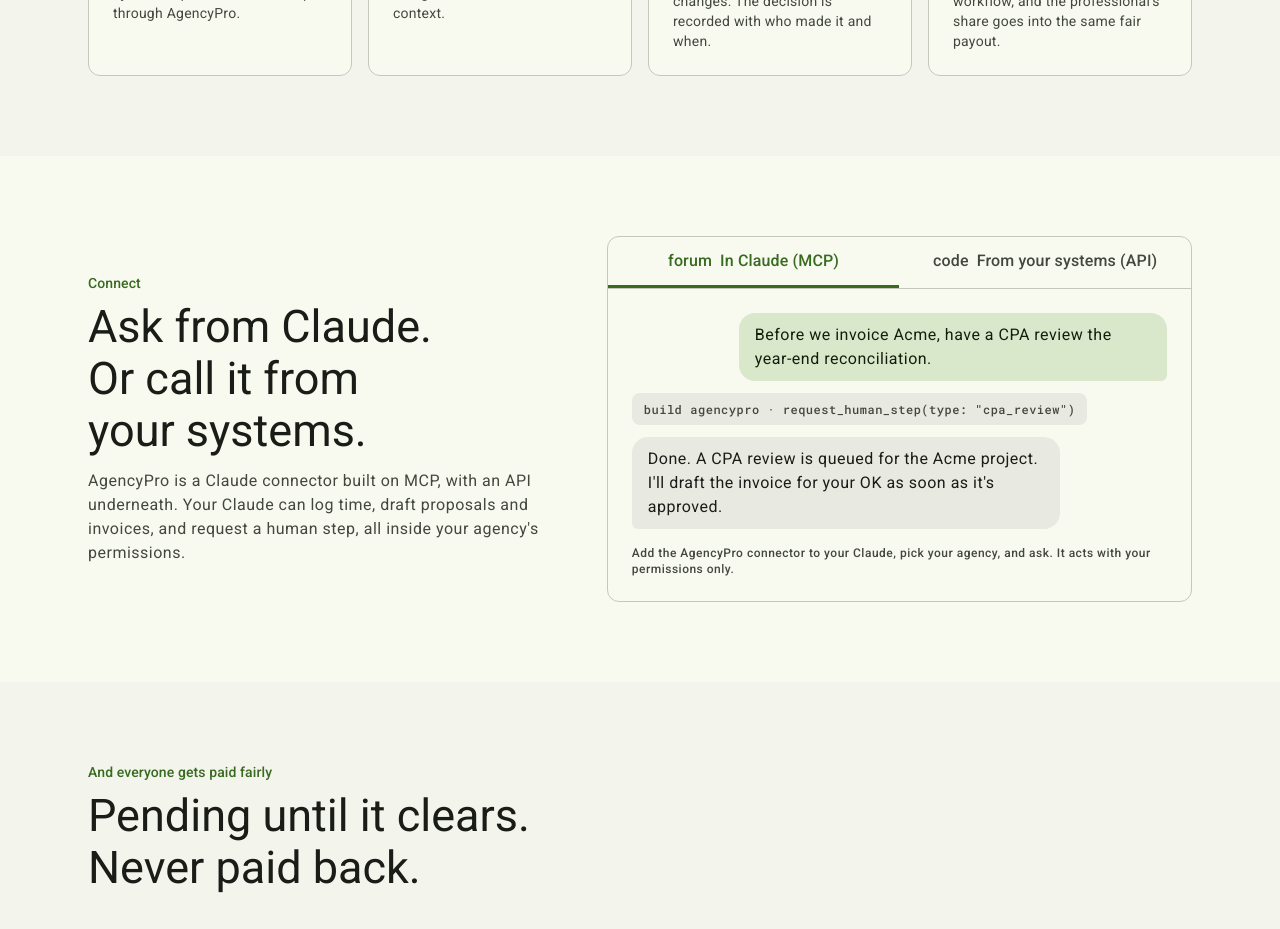
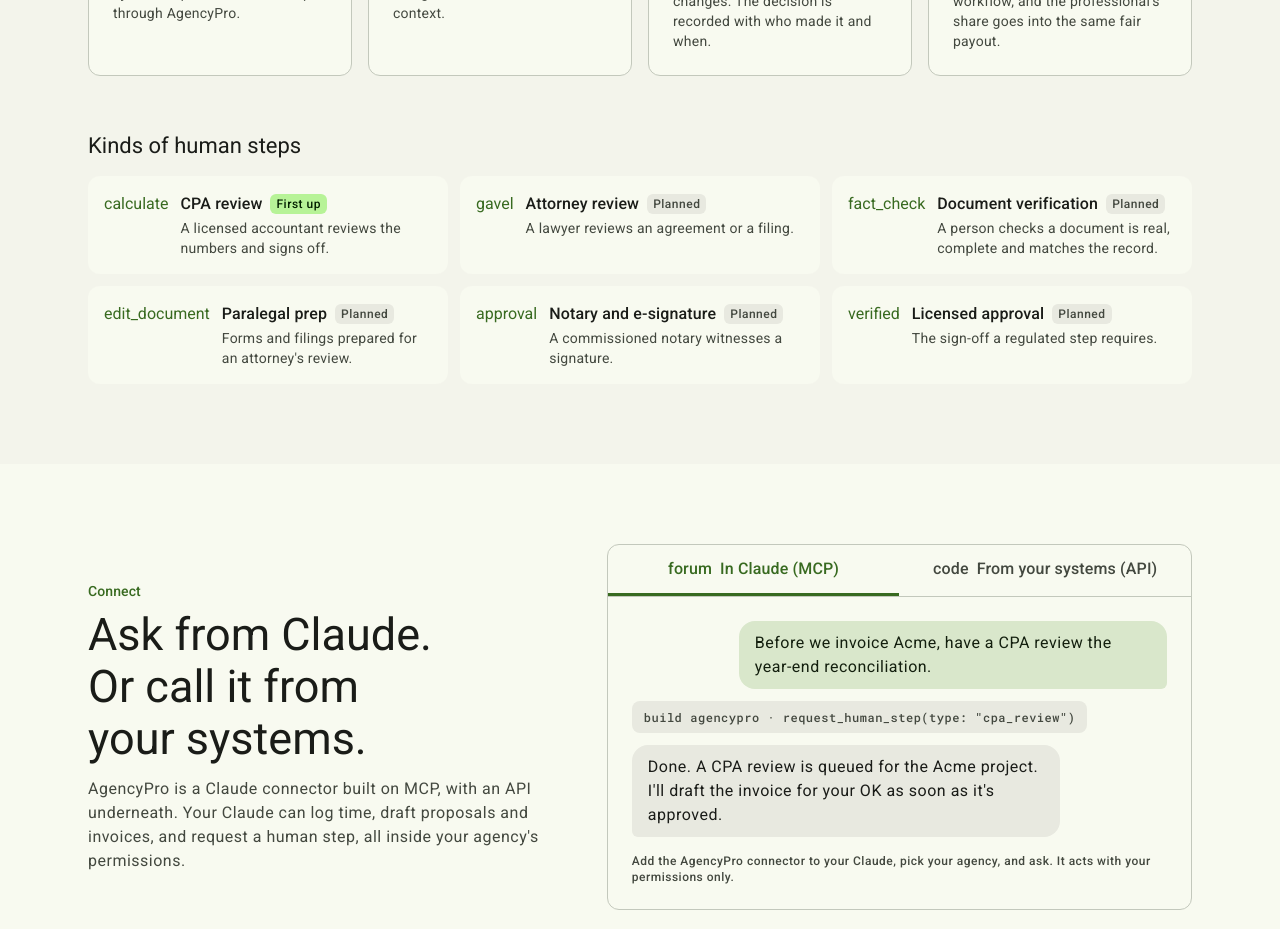
Before and after one commit to rodmjay/agency-squared, a Next.js app: page / in a window 1280 px wide. Shown: the part 1340-2269 px from the top of the page. Built offline with nearby package versions, Linux system fonts and the light colour scheme.

Commit message:
Round 9: kinds of human steps with honest status

```diff
--- a/src/app/page.tsx
+++ b/src/app/page.tsx
@@ -21,6 +21,15 @@ const humanSteps = [
   { icon: "badge", title: "A vetted pro takes it", body: "A professional who holds the right credential claims the step and gets the documents and context." },
   { icon: "fact_check", title: "They decide, on the record", body: "Approve, reject or ask for changes. The decision is recorded with who made it and when." },
   { icon: "arrow_forward", title: "Your workflow carries on", body: "The answer comes back to your workflow, and the professional's share goes into the same fair payout." },
+];
+
+const stepTypes: [string, string, string, boolean][] = [
+  ["calculate", "CPA review", "A licensed accountant reviews the numbers and signs off.", true],
+  ["gavel", "Attorney review", "A lawyer reviews an agreement or a filing.", false],
+  ["fact_check", "Document verification", "A person checks a document is real, complete and matches the record.", false],
+  ["edit_document", "Paralegal prep", "Forms and filings prepared for an attorney's review.", false],
+  ["approval", "Notary and e-signature", "A commissioned notary witnesses a signature.", false],
+  ["verified", "Licensed approval", "The sign-off a regulated step requires.", false],
 ];
 
 const perks = [
@@ -116,6 +125,21 @@ export default function Home() {
                 </li>
               ))}
             </ol>
+            <h3 className="md-title-large mt-14">Kinds of human steps</h3>
+            <ul className="mt-4 grid gap-3 sm:grid-cols-2 lg:grid-cols-3">
+              {stepTypes.map(([icon, title, body, first]) => (
+                <li key={title} className="flex gap-3 rounded-xl bg-surface p-4">
+                  <md-icon aria-hidden="true" class="text-primary">{icon}</md-icon>
+                  <div className="min-w-0">
+                    <p className="md-title-medium flex flex-wrap items-center gap-2">
+                      {title}
+                      <span className={`md-label-medium rounded-md px-1.5 py-0.5 ${first ? "bg-primary-container text-on-primary-container" : "bg-surface-high text-on-surface-variant"}`}>{first ? "First up" : "Planned"}</span>
+                    </p>
+                    <p className="md-body-medium mt-0.5 text-on-surface-variant">{body}</p>
+                  </div>
+                </li>
+              ))}
+            </ul>
           </div>
         </section>
 
```
Also changed, not shown: 1 other file (tests, documents, lock files or other folders).
